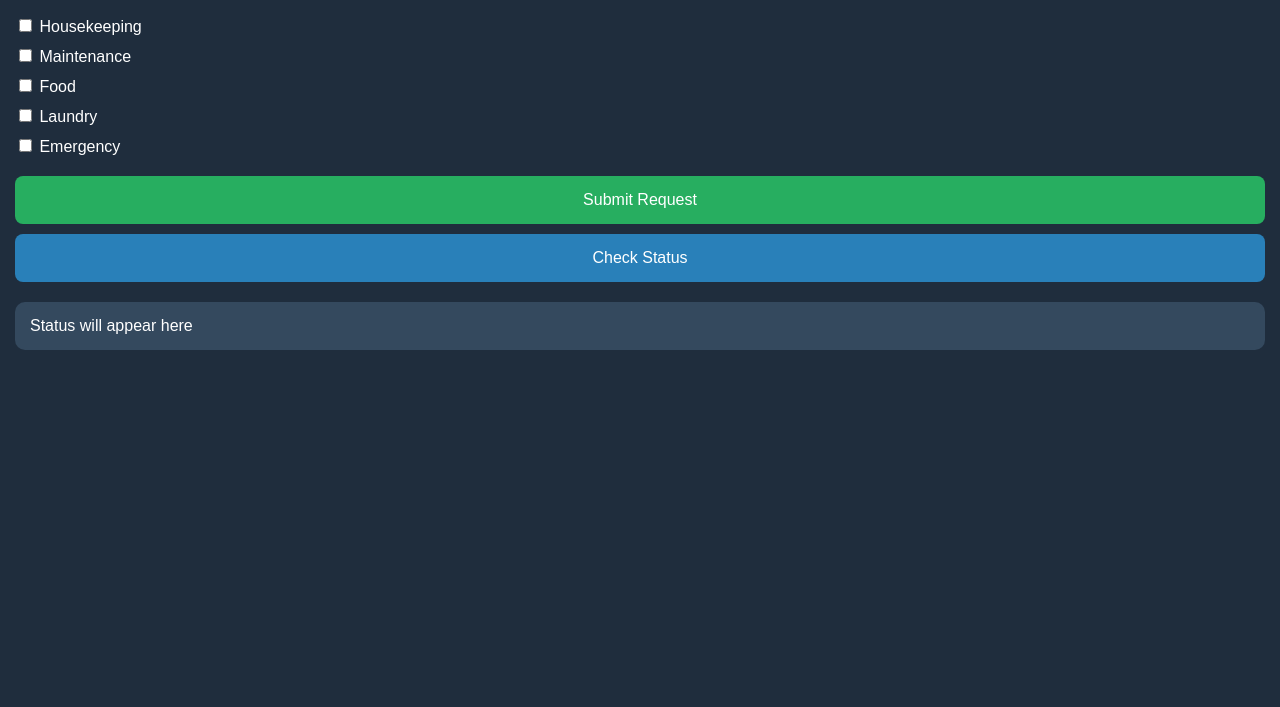
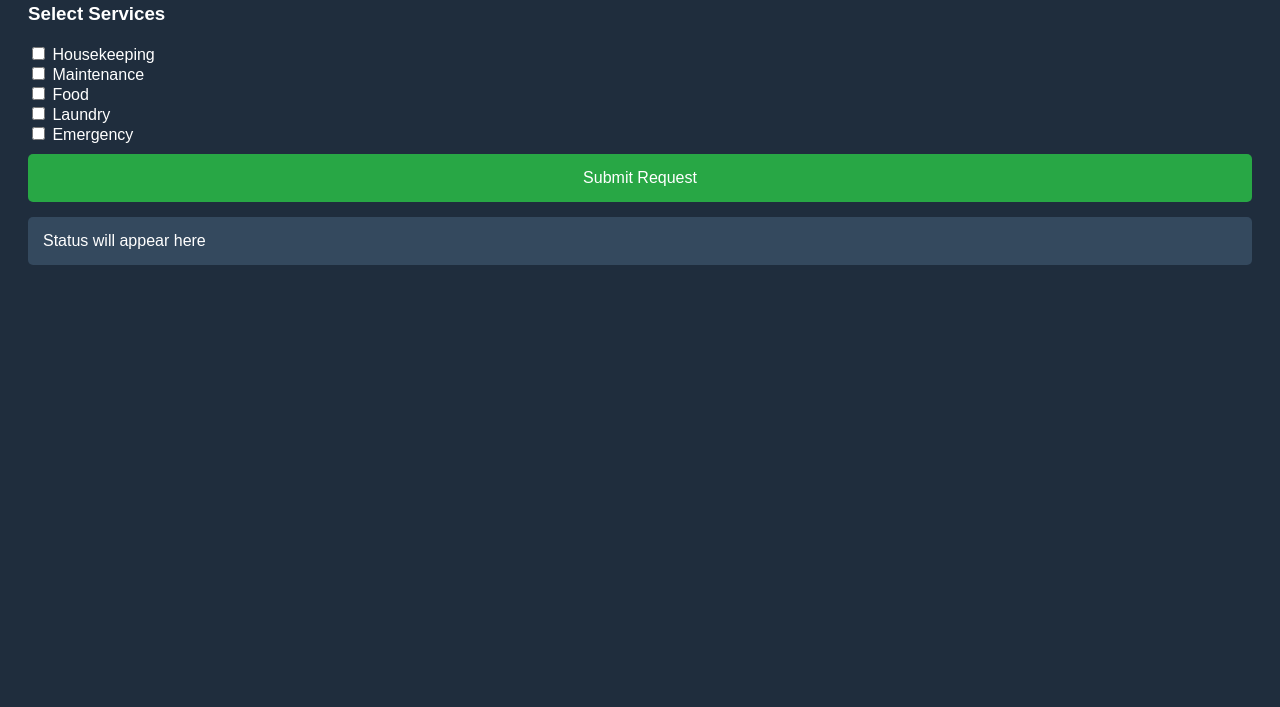
Before and after one commit to EaseGuest/hotel-service, a plain HTML site: page index.html in a window 1280 px wide. Shown: the part 93-800 px from the top of the page. Drawn offline with Linux system fonts and the light colour scheme.

Commit message:
Refactor index.html for improved structure and style

```diff
--- a/index.html
+++ b/index.html
@@ -1,99 +1,35 @@
 <!DOCTYPE html>
 <html>
 <head>
+  <title>Hotel Service</title>
   <meta name="viewport" content="width=device-width, initial-scale=1.0">
-<title>Hotel Service</title>
 
   <style>
-body {
-    margin: 0;
-    font-family: Arial;
-    background: #1f2d3d;
-    color: white;
-}
-
-.header {
-    background: #c62828;
-    padding: 15px;
-    text-align: center;
-    font-size: 20px;
-}
-
-.container {
-    padding: 15px;
-}
-
-h3 {
-    margin-top: 0;
-}
-
-label {
-    display: block;
-    margin: 10px 0;
-    font-size: 16px;
-}
-
-button {
-    width: 100%;
-    padding: 15px;
-    margin-top: 10px;
-    background: #27ae60;
-    border: none;
-    color: white;
-    font-size: 16px;
-    border-radius: 8px;
-}
-
-.secondary {
-    background: #2980b9;
-}
-
-.status-box {
-    margin-top: 20px;
-    background: #34495e;
-    padding: 15px;
-    border-radius: 10px;
-}
+    body { font-family: Arial; background:#1f2d3d; color:white; padding:20px; }
+    h2 { text-align:center; }
+    .btn { width:100%; padding:15px; margin-top:10px; border:none; border-radius:5px; font-size:16px; }
+    .submit { background:#28a745; color:white; }
+    .status { background:#34495e; padding:15px; margin-top:15px; border-radius:5px; }
   </style>
 </head>
 
 <body>
 
-<div class="header">Hotel Service</div>
-
-<div class="container">
+<h2>Hotel Service</h2>
 
 <h3>Select Services</h3>
 
-<label><input type="checkbox" value="Housekeeping"> Housekeeping</label>
-<label><input type="checkbox" value="Maintenance"> Maintenance</label>
-<label><input type="checkbox" value="Food"> Food</label>
-<label><input type="checkbox" value="Laundry"> Laundry</label>
-<label><input type="checkbox" value="Emergency"> Emergency</label>
+<label><input type="checkbox" value="Housekeeping"> Housekeeping</label><br>
+<label><input type="checkbox" value="Maintenance"> Maintenance</label><br>
+<label><input type="checkbox" value="Food"> Food</label><br>
+<label><input type="checkbox" value="Laundry"> Laundry</label><br>
+<label><input type="checkbox" value="Emergency"> Emergency</label><br>
 
-<button onclick="submitRequest()">Submit Request</button>
-<button class="secondary" onclick="checkStatus()">Check Status</button>
+<button class="btn submit" onclick="submitRequest()">Submit Request</button>
 
-<div class="status-box" id="statusBox">
-Status will appear here
-</div>
-
-</div>
+<div id="statusBox" class="status">Status will appear here</div>
 
 <script>
-
-// 🔹 Get Room Number from QR
-const urlParams = new URLSearchParams(window.location.search);
-const room = urlParams.get('room') || "Unknown";
-
-// 🔹 Generate Request ID
-function generateID() {
-    return 'REQ-' + Date.now();
-}
-
-let currentRequestID = "";
-
-// 🔹 Submit Request
 function submitRequest() {
 
   let selected = [];
@@ -105,43 +41,8 @@ function submitRequest() {
     return;
   }
 
-    currentRequestID = generateID();
-
-    fetch("https://easeguest.app.n8n.cloud/webhook/15574ed5-1014-4178-808e-c73265f27b8f", {
-  method: "POST",
-  headers: {
-    "Content-Type": "application/json"
-  },
-  body: JSON.stringify({
-    request_id: currentRequestID,
-    room_number: room,
-    services: selected,
-    status: "Pending",
-    time: new Date().toISOString()
-        })
-    });
-
-    document.getElementById("statusBox").innerHTML =
-        "✅ Request Sent<br><br>ID: " + currentRequestID +
-        "<br>Status: Pending";
-}
-
-// 🔹 Check Status
-function checkStatus() {
-
-    function submitRequest() {
-
-  let selected = [];
-  document.querySelectorAll('input[type=checkbox]:checked')
-    .forEach(el => selected.push(el.value));
-
-  if (selected.length === 0) {
-    alert("Please select at least one service");
-    return;
-  }
-
-  let room = new URLSearchParams(window.location.search).get("room");
-  let currentRequestID = "REQ-" + Date.now();
+  let room = new URLSearchParams(window.location.search).get("room") || "101";
+  let requestID = "REQ-" + Date.now();
 
   fetch("https://easeguest.app.n8n.cloud/webhook-test/15574ed5-1014-4178-808e-c73265f27b8f", {
     method: "POST",
@@ -149,24 +50,22 @@ function checkStatus() {
       "Content-Type": "application/json"
     },
     body: JSON.stringify({
-    request_id: currentRequestID,
+      request_id: requestID,
       room_number: room,
       services: selected,
       status: "Pending",
       time: new Date().toISOString()
     })
   })
-
-  .then(response => {
+  .then(() => {
     document.getElementById("statusBox").innerHTML =
-      "✅ Request Sent<br>ID: " + currentRequestID + "<br>Status: Pending";
+      "✅ Request Sent<br>ID: " + requestID + "<br>Status: Pending";
   })
   .catch(error => {
+    console.log(error);
     alert("Error sending request");
-    console.log(error);
   });
 }
-
 </script>
 
 </body>
```
Lines whose indentation alone changed are shown as unchanged.
